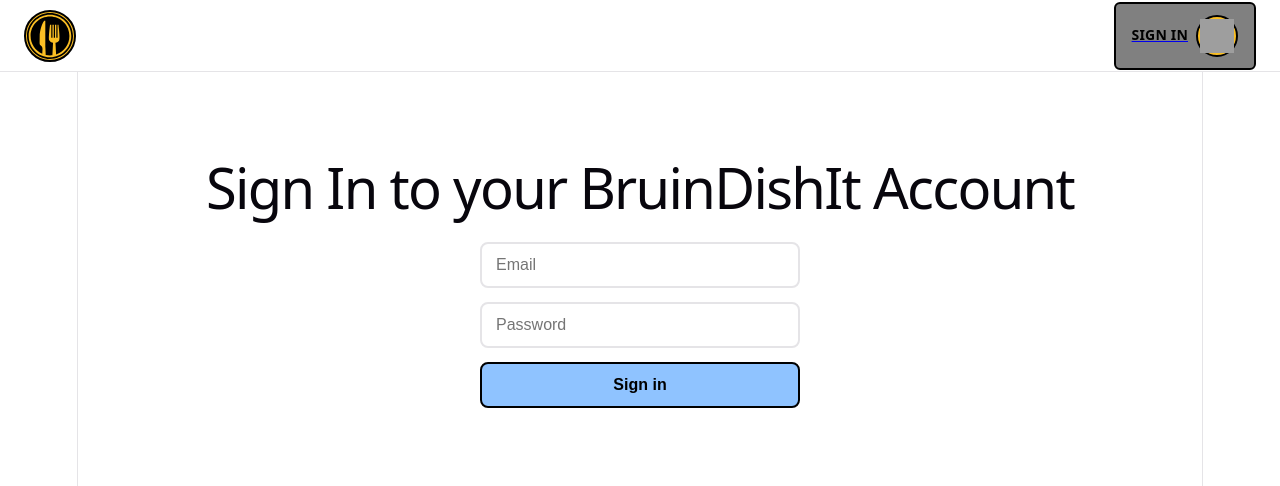
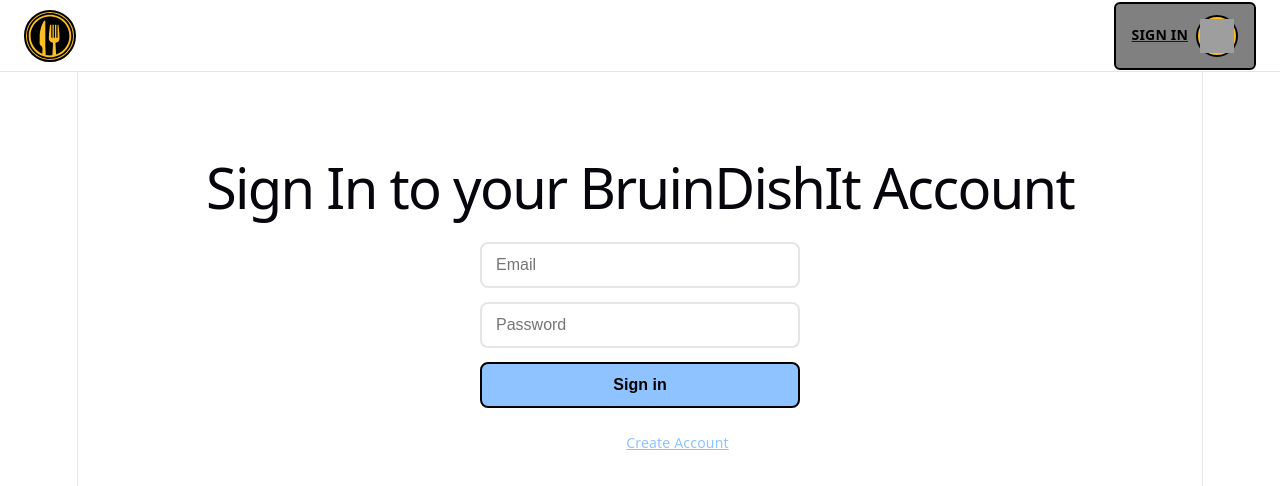
Before and after one commit to CS130-BruinDishIt/BruinDishIt, a React app in the folder frontend/: page /signin in a window 1280 px wide. Shown: the top 486 px of the page. Built offline with nearby package versions, Linux system fonts and the light colour scheme; grey boxes are pictures that could not be loaded; the HTML template or start-up script is replaced by a standard one.

Commit message:
added link to create account

```diff
--- a/frontend/src/SignIn.css
+++ b/frontend/src/SignIn.css
@@ -34,7 +34,7 @@
 .sign-in-form input:focus {
   border-color: var(--accent);
   outline: none;
-  box-shadow: 0 0 0 2px var(--accent);
+  box-shadow: 0 0 0 1px var(--accent);
 }
 
 .sign-in-form button {
@@ -52,3 +52,19 @@
 .sign-in-form button:hover {
   transform: scale(1.05);
 }
+
+.new-user-text {
+  font-size: 14px;
+  color: white;
+  margin-top: 8px;
+  text-align: center;
+}
+
+.new-user-text a{
+  color: #8fc3ff;
+}
+
+.new-user-text a:hover{
+  text-decoration: underline;
+  color: #2979d3;
+}
--- a/frontend/src/SignIn.jsx
+++ b/frontend/src/SignIn.jsx
@@ -1,3 +1,4 @@
+import { Link } from "react-router-dom";
 import "./SignIn.css";
 
 function SignIn() {
@@ -9,6 +10,9 @@
         <input type="email" placeholder="Email" />
         <input type="password" placeholder="Password" />
         <button type="submit">Sign in</button>
+        <p className="new-user-text">
+          New User? <Link to="/signup">Create Account</Link>
+        </p>
       </form>
     </main>
   );
```
